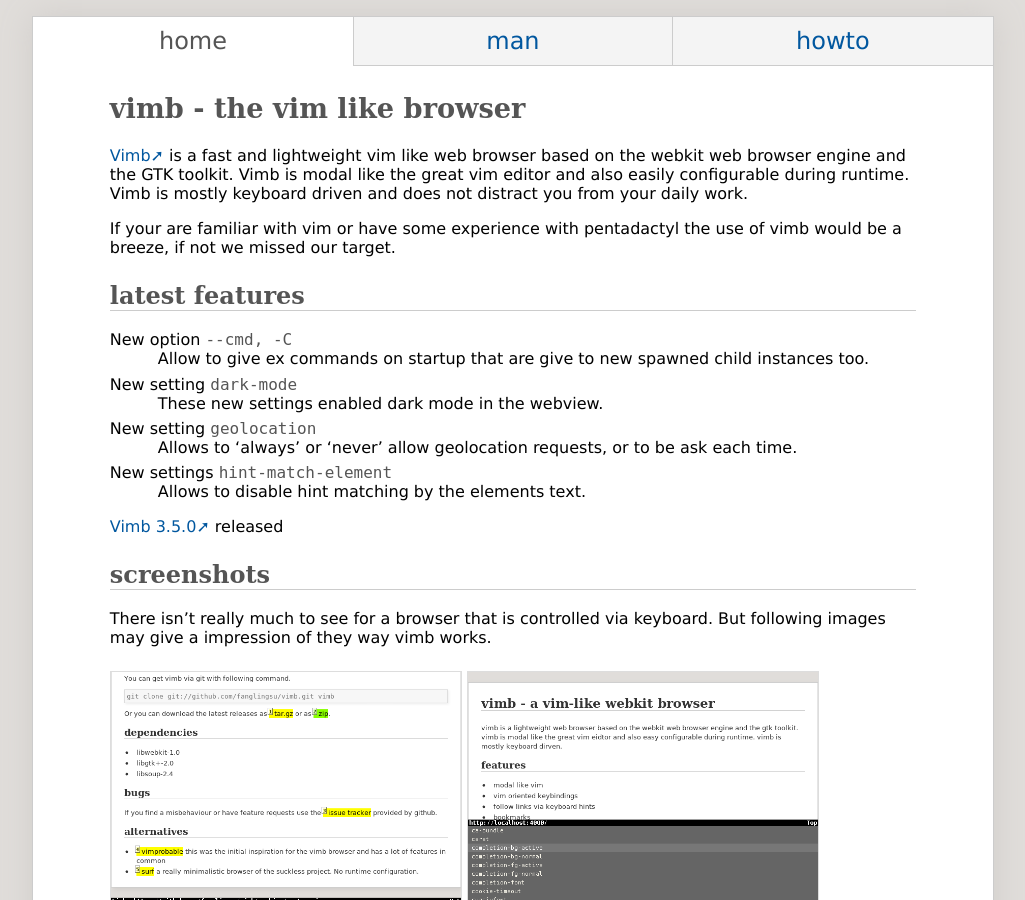
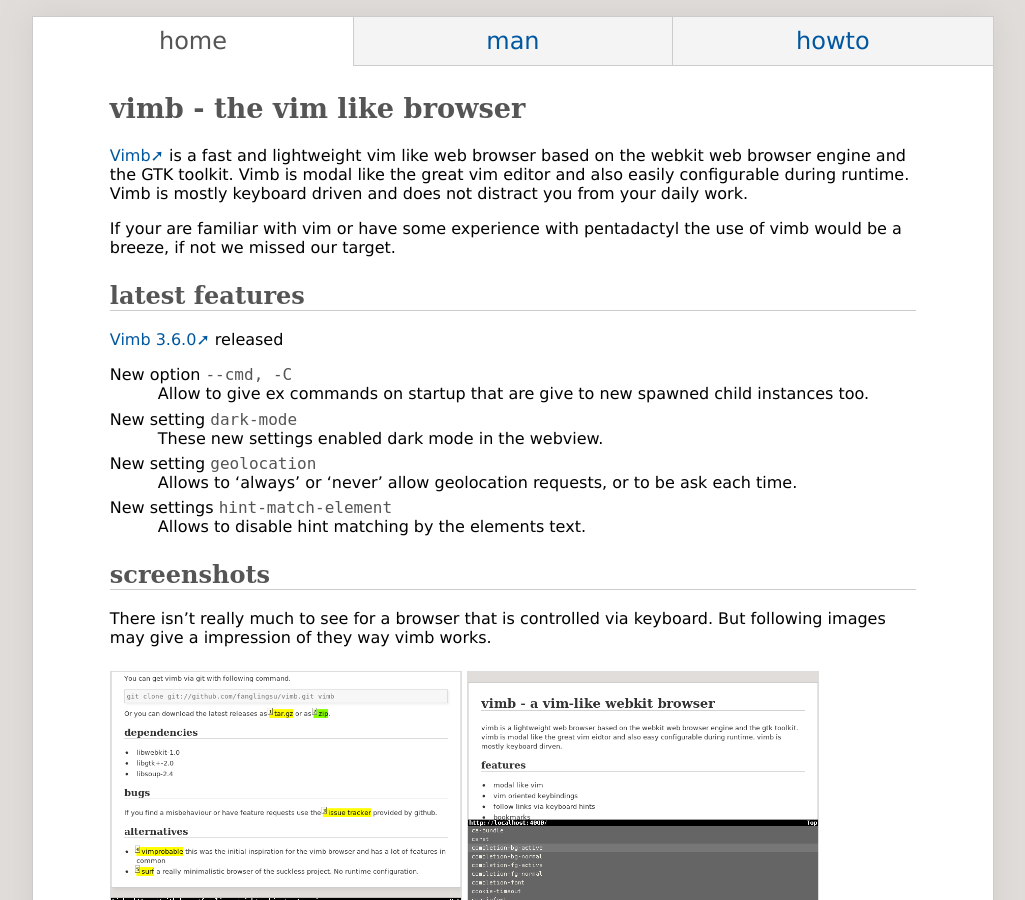
Before and after one commit to fanglingsu/vimb, a Jekyll site: the page built from index.md, in a window 1280 px wide and 900 px high. Shown: the whole window, without its empty margins (127-1152 px from the left). Built offline with Jekyll 4.4.1, drawn with Linux system fonts in a browser that asks for light colours.

Commit message:
Added release 3.6.0.

```diff
--- a/index.md
+++ b/index.md
@@ -15,6 +15,8 @@
 of vimb would be a breeze, if not we missed our target.
 
 ## latest features
+[Vimb 3.6.0](https://github.com/fanglingsu/vimb/releases/tag/3.6.0) released
+
 New option `--cmd, -C`
 : Allow to give ex commands on startup that are give to new spawned child
   instances too.
@@ -28,8 +30,6 @@
 
 New settings `hint-match-element`
 : Allows to disable hint matching by the elements text.
-
-[Vimb 3.5.0](https://github.com/fanglingsu/vimb/releases/tag/3.5.0) released
 
 ## screenshots
 There isn't really much to see for a browser that is controlled via keyboard.
```
